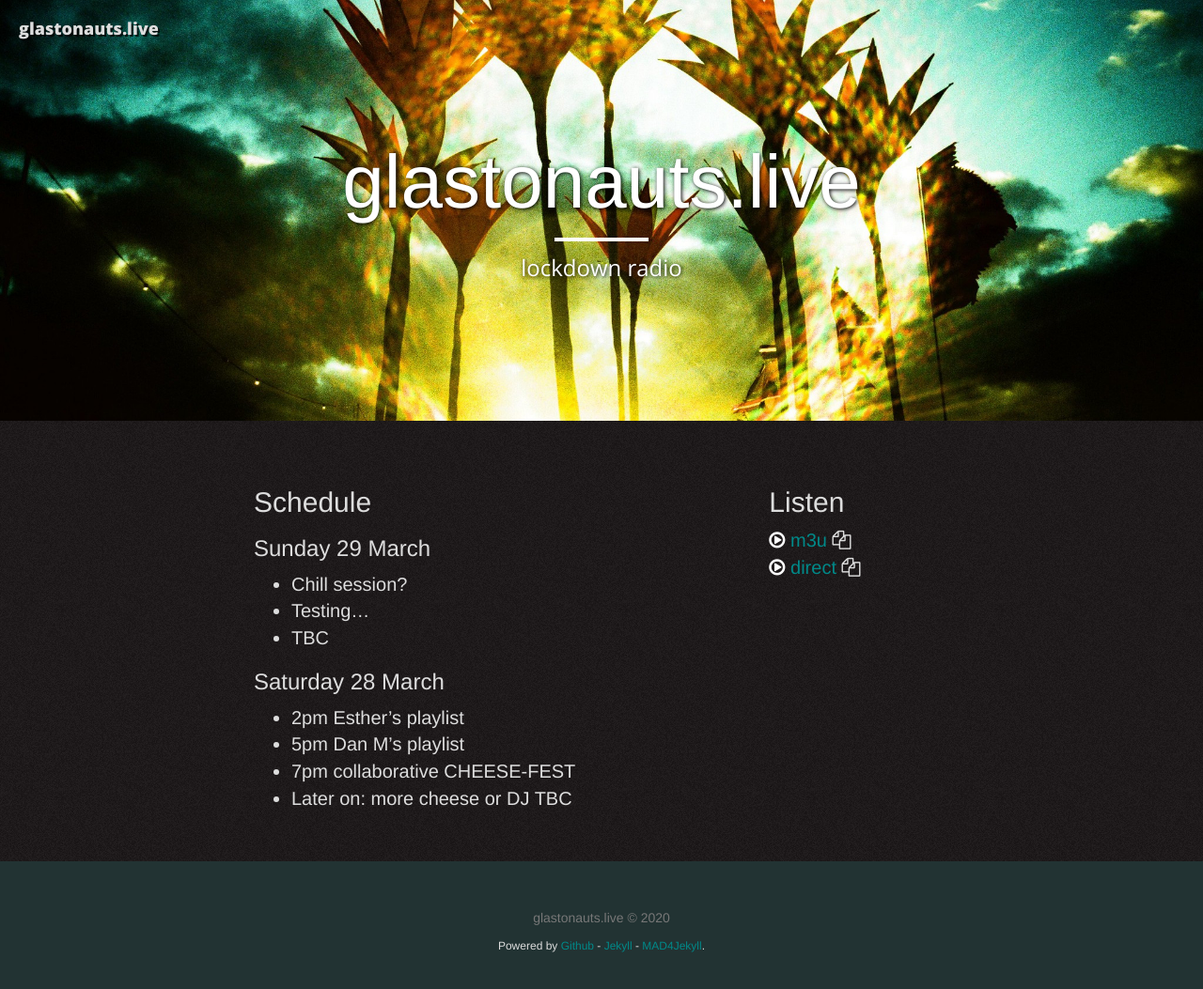
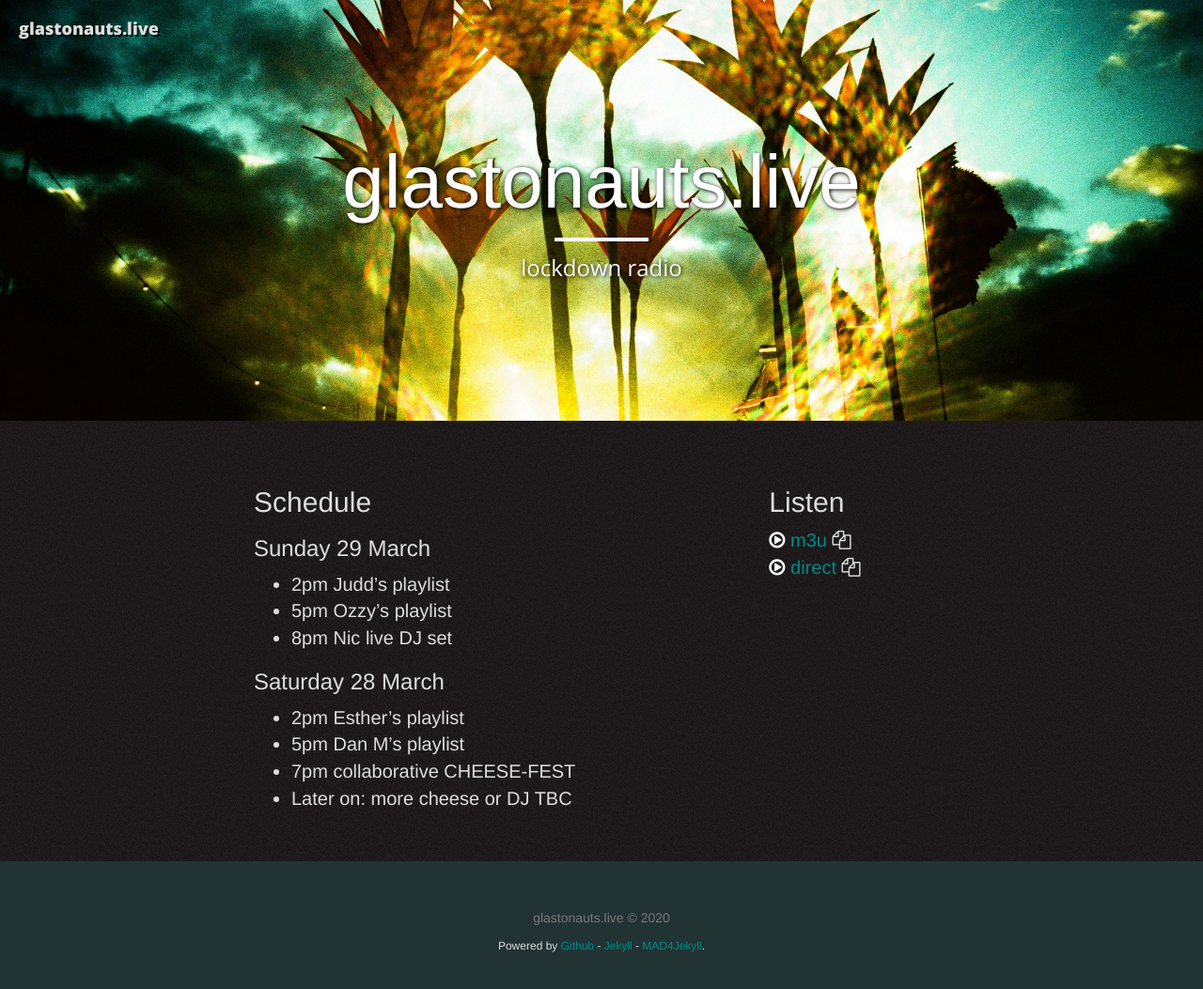
Before and after one commit to bobular/glastonauts.live, a Jekyll site: the page built from pages/index.html, in a window 1280 px wide and 1091 px high. Shown: the top 1053 px of the window at 94% size. Built offline with Jekyll 4.4.1, drawn with Linux system fonts in a browser that asks for light colours; nearby versions of some CDN libraries.

Commit message:
schedule

```diff
--- a/_includes/schedule.md
+++ b/_includes/schedule.md
@@ -2,9 +2,9 @@
 
 ### Sunday 29 March
 
-* Chill session?
-* Testing...
-* TBC
+* 2pm Judd's playlist
+* 5pm Ozzy's playlist
+* 8pm Nic live DJ set
 
 ### Saturday 28 March
 
```
